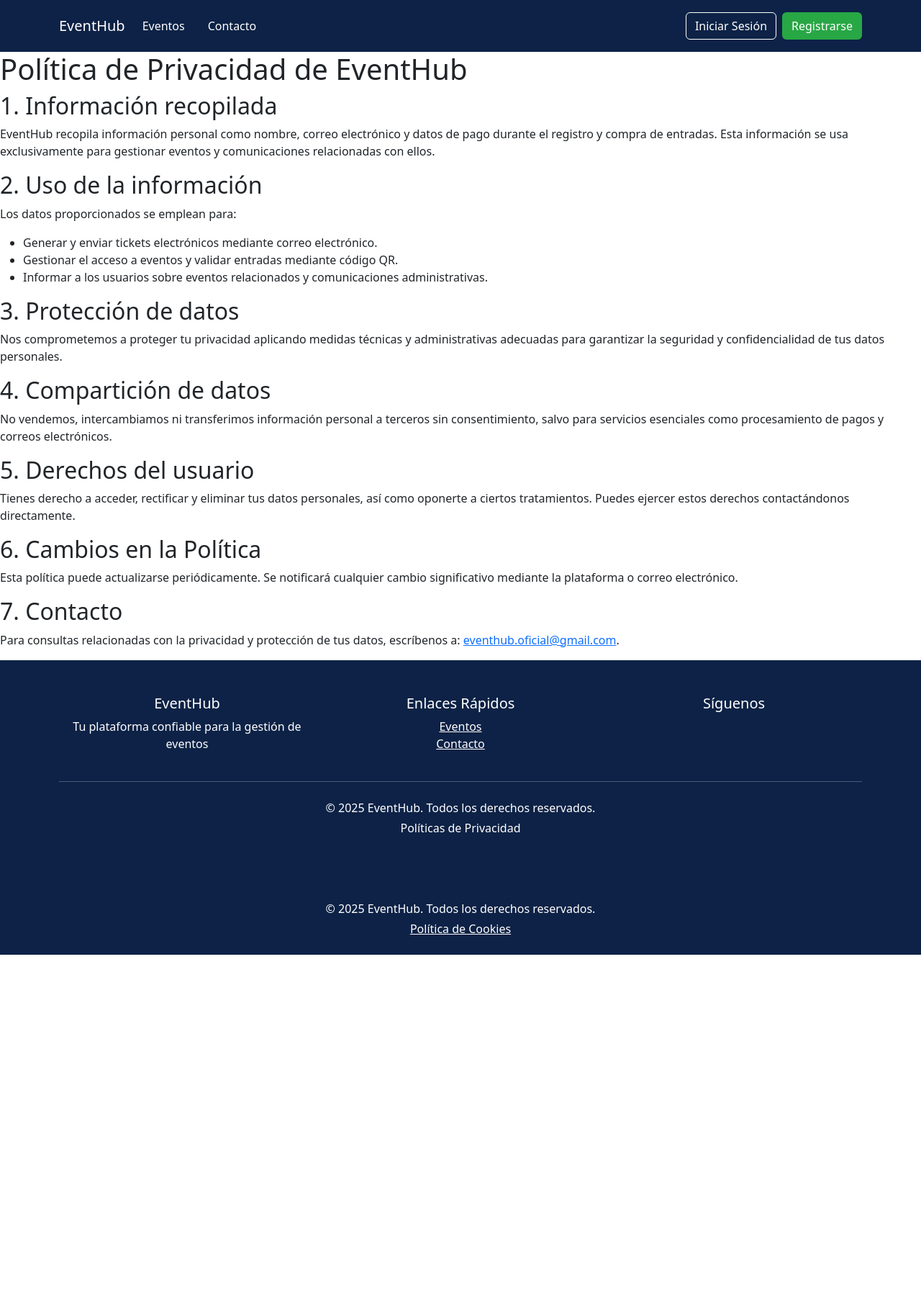
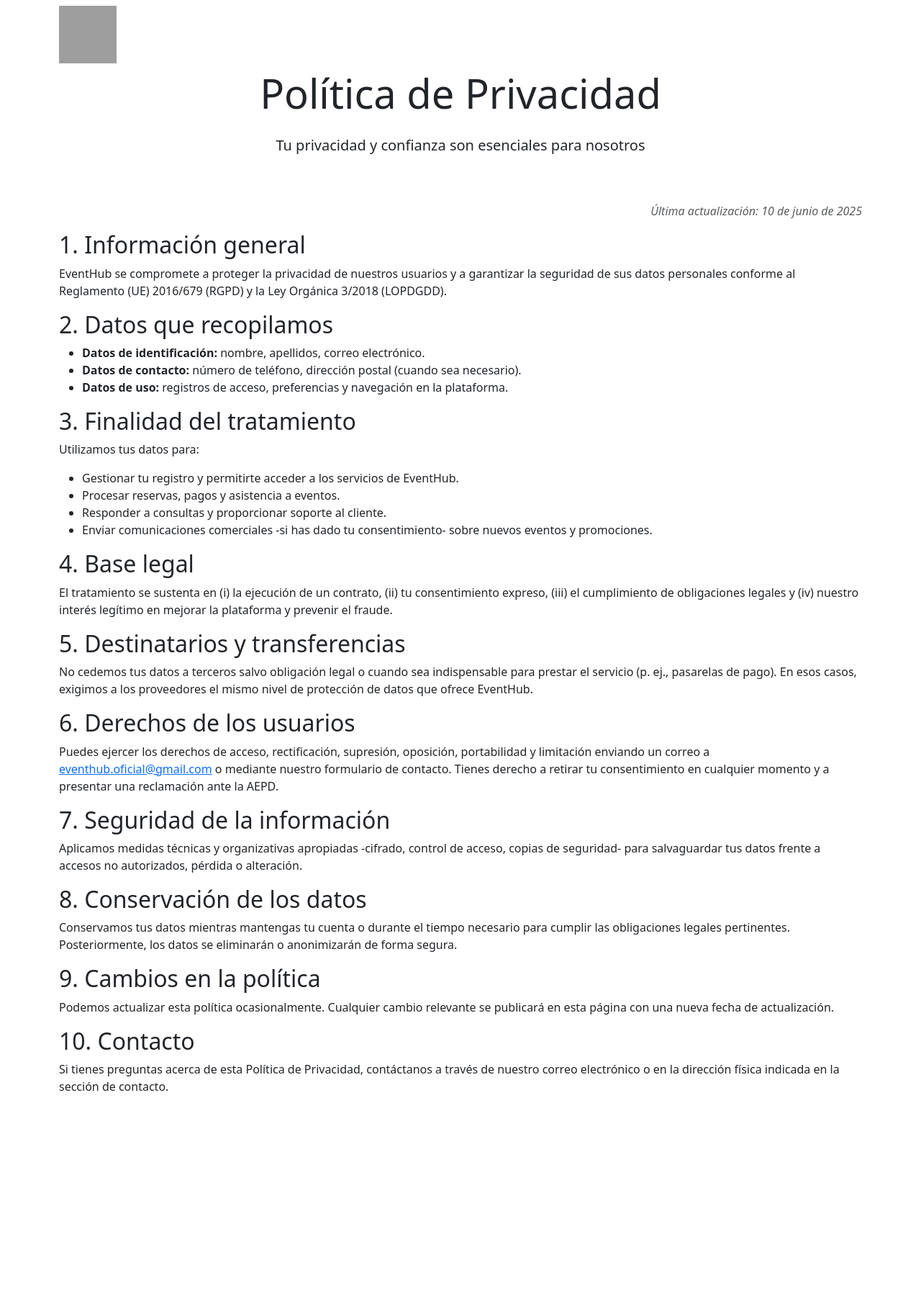
Before and after one commit to Strulop/EventHub-Proyect, a Flask app: page /cookie-policy in a window 1280 px wide. Shown: the top 1825 px of the page at 72% size. Before the commit the page ends 1326 px from the top, so only its background shows below. Run offline with Flask 3, Linux system fonts and the light colour scheme; some libraries are stand-ins or nearby versions; grey boxes are pictures that could not be loaded.

Commit message:
actualizado cookie_policy.html
esta correcto las politicas de privacidad

```diff
--- a/templates/cookie_policy.html
+++ b/templates/cookie_policy.html
@@ -1,58 +1,140 @@
+<!DOCTYPE html>
+<html lang="es">
+<head>
+  <meta charset="UTF-8">
+  <meta name="viewport" content="width=device-width, initial-scale=1.0">
+  <title>Política de Privacidad - EventHub</title>
 
-{# templates/cookie_policy.html #}
-
-{% extends "base.html" %}
-
-{% block title %}Política de Cookies – EventHub{% endblock %}
-
-{% block extra_css %}
-  <!-- Cargamos el CSS específico de la política de cookies -->
+  <!-- Bootstrap + tu hoja de estilos específica -->
+  <link href="https://cdn.jsdelivr.net/npm/bootstrap@5.3.2/dist/css/bootstrap.min.css" rel="stylesheet">
   <link rel="stylesheet" href="{{ url_for('static', filename='styles/cookie_policy.css') }}">
 
-
-
-{% endblock %}
-
-{% block content %}
-  <!DOCTYPE html>
-
-<html lang=\"es\">
-<head>
-    <meta charset=\"UTF-8\">
-    <meta name=\"viewport\" content=\"width=device-width, initial-scale=1.0\">
-    <title>Política de Privacidad - EventHub</title>
-    <link href=\"https://cdn.jsdelivr.net/npm/bootstrap@5.3.0/dist/css/bootstrap.min.css\" rel=\"stylesheet\">
+  <!-- Favicon & Font Awesome -->
+  <link rel="shortcut icon" href="{{ url_for('static', filename='img/favicon.ico') }}">
+  <link
+    rel="stylesheet"
+    href="https://cdnjs.cloudflare.com/ajax/libs/font-awesome/6.0.0/css/all.min.css"
+    integrity="sha512-..."
+    crossorigin="anonymous"
+  />
 </head>
 <body>
-    <div class=\"container my-5\">
-        <h1 class=\"mb-4\">Política de Privacidad de EventHub</h1>
 
-    <h2>1. Información recopilada</h2>
-    <p>EventHub recopila información personal como nombre, correo electrónico y datos de pago durante el registro y compra de entradas. Esta información se usa exclusivamente para gestionar eventos y comunicaciones relacionadas con ellos.</p>
+  <!-- Navbar (idéntica a la de contacto) -->
+  <nav class="navbar navbar-expand-lg navbar-dark bg-dark-blue">
+    <div class="container">
+      <img src="{{ url_for('static', filename='img/favicon.svg') }}" alt="Logo" style="width: 80px; height: 80px;">
+      <a class="navbar-brand" href="{{ url_for('home') }}">EventHub</a>
 
-    <h2>2. Uso de la información</h2>
-    <p>Los datos proporcionados se emplean para:</p>
+      <button class="navbar-toggler" type="button" data-bs-toggle="collapse" data-bs-target="#navbarNav">
+        <span class="navbar-toggler-icon"></span>
+      </button>
+
+      <div class="collapse navbar-collapse" id="navbarNav">
+        <ul class="navbar-nav me-auto">
+          <li class="nav-item">
+            <a class="nav-link" href="{{ url_for('home') }}">Ver Eventos</a>
+          </li>
+          <li class="nav-item">
+            <a class="nav-link" href="{{ url_for('contacto') }}">Contacto</a>
+          </li>
+          <li class="nav-item">
+            <a class="nav-link active" aria-current="page" href="{{ url_for('static', filename='templates/cookie_policy.html') }}">
+              Privacidad
+            </a>
+          </li>
+        </ul>
+      </div>
+    </div>
+  </nav>
+
+  <!-- Cabecera de página -->
+  <section class="page-header">
+    <div class="container text-center">
+      <h1 class="display-4 mb-4">Política de Privacidad</h1>
+      <p class="lead">Tu privacidad y confianza son esenciales para nosotros</p>
+    </div>
+  </section>
+
+  <!-- Contenido principal -->
+  <section class="policy-section py-5">
+    <div class="container">
+
+      <p class="text-muted text-end fst-italic">Última actualización: 10 de junio de 2025</p>
+
+      <h2>1. Información general</h2>
+      <p>
+        EventHub se compromete a proteger la privacidad
+        de nuestros usuarios y a garantizar la seguridad de sus datos personales conforme al
+        Reglamento (UE) 2016/679 (RGPD) y la Ley Orgánica 3/2018 (LOPDGDD).
+      </p>
+
+      <h2>2. Datos que recopilamos</h2>
       <ul>
-        <li>Generar y enviar tickets electrónicos mediante correo electrónico.</li>
-        <li>Gestionar el acceso a eventos y validar entradas mediante código QR.</li>
-        <li>Informar a los usuarios sobre eventos relacionados y comunicaciones administrativas.</li>
+        <li><strong>Datos de identificación:</strong> nombre, apellidos, correo electrónico.</li>
+        <li><strong>Datos de contacto:</strong> número de teléfono, dirección postal (cuando sea necesario).</li>
+        <li><strong>Datos de uso:</strong> registros de acceso, preferencias y navegación en la plataforma.</li>
       </ul>
 
-    <h2>3. Protección de datos</h2>
-    <p>Nos comprometemos a proteger tu privacidad aplicando medidas técnicas y administrativas adecuadas para garantizar la seguridad y confidencialidad de tus datos personales.</p>
+      <h2>3. Finalidad del tratamiento</h2>
+      <p>Utilizamos tus datos para:</p>
+      <ul>
+        <li>Gestionar tu registro y permitirte acceder a los servicios de EventHub.</li>
+        <li>Procesar reservas, pagos y asistencia a eventos.</li>
+        <li>Responder a consultas y proporcionar soporte al cliente.</li>
+        <li>Enviar comunicaciones comerciales -si has dado tu consentimiento- sobre nuevos eventos y promociones.</li>
+      </ul>
 
-    <h2>4. Compartición de datos</h2>
-    <p>No vendemos, intercambiamos ni transferimos información personal a terceros sin consentimiento, salvo para servicios esenciales como procesamiento de pagos y correos electrónicos.</p>
+      <h2>4. Base legal</h2>
+      <p>
+        El tratamiento se sustenta en (i) la ejecución de un contrato, (ii) tu consentimiento expreso,
+        (iii) el cumplimiento de obligaciones legales y (iv) nuestro interés legítimo en mejorar la
+        plataforma y prevenir el fraude.
+      </p>
 
-    <h2>5. Derechos del usuario</h2>
-    <p>Tienes derecho a acceder, rectificar y eliminar tus datos personales, así como oponerte a ciertos tratamientos. Puedes ejercer estos derechos contactándonos directamente.</p>
+      <h2>5. Destinatarios y transferencias</h2>
+      <p>
+        No cedemos tus datos a terceros salvo obligación legal o cuando sea indispensable para
+        prestar el servicio (p. ej., pasarelas de pago). En esos casos, exigimos a los proveedores
+        el mismo nivel de protección de datos que ofrece EventHub.
+      </p>
 
-    <h2>6. Cambios en la Política</h2>
-    <p>Esta política puede actualizarse periódicamente. Se notificará cualquier cambio significativo mediante la plataforma o correo electrónico.</p>
+      <h2>6. Derechos de los usuarios</h2>
+      <p>Puedes ejercer los derechos de acceso, rectificación, supresión, oposición, portabilidad y limitación enviando un correo a
+        <a href="mailto:eventhub.oficial@gmail.com">eventhub.oficial@gmail.com</a> o mediante nuestro formulario de contacto.
+        Tienes derecho a retirar tu consentimiento en cualquier momento y a presentar una reclamación ante la AEPD.
+      </p>
 
-    <h2>7. Contacto</h2>
-    <p>Para consultas relacionadas con la privacidad y protección de tus datos, escríbenos a: <a href=\"mailto:eventhub.oficial@gmail.com\">eventhub.oficial@gmail.com</a>.</p>
+      <h2>7. Seguridad de la información</h2>
+      <p>
+        Aplicamos medidas técnicas y organizativas apropiadas -cifrado, control de acceso,
+        copias de seguridad- para salvaguardar tus datos frente a accesos no autorizados,
+        pérdida o alteración.
+      </p>
 
+      <h2>8. Conservación de los datos</h2>
+      <p>
+        Conservamos tus datos mientras mantengas tu cuenta o durante el tiempo necesario para
+        cumplir las obligaciones legales pertinentes. Posteriormente, los datos se eliminarán
+        o anonimizarán de forma segura.
+      </p>
+
+      <h2>9. Cambios en la política</h2>
+      <p>
+        Podemos actualizar esta política ocasionalmente. Cualquier cambio relevante se publicará
+        en esta página con una nueva fecha de actualización.
+      </p>
+
+      <h2>10. Contacto</h2>
+      <p>
+        Si tienes preguntas acerca de esta Política de Privacidad, contáctanos a través de
+        nuestro correo electrónico o en la dirección física indicada en la sección de contacto.
+      </p>
+    </div>
+  </section>
+
+  <!-- Footer (mismo que contacto.html) -->
+  <footer>
     <footer class="bg-dark-blue text-white py-5">
         <div class="container">
             <!-- Row como flexbox con espacio entre columnas -->
@@ -78,29 +160,14 @@
                 </div>
             </div>
           </div>
-
       <hr class="mt-4 mb-4 border-light">
-
       <div class="text-center">
         <p class="mb-0">&copy; 2025 EventHub. Todos los derechos reservados.</p>
-            <p class="mt-1">
-                <a href="{{ url_for('cookie_policy') }}" class="text-white text-decoration-none">
-                Políticas de Privacidad
-                </a>
-            </p>
       </div>
     </div>
   </footer>
-</div>
 
-<script src=\"https://cdn.jsdelivr.net/npm/bootstrap@5.3.0/dist/js/bootstrap.bundle.min.js\"></script>
-
-
+  <!-- Scripts -->
+  <script src="https://cdn.jsdelivr.net/npm/bootstrap@5.3.2/dist/js/bootstrap.bundle.min.js"></script>
 </body>
 </html>
-
-{% endblock %}
-
-{% block extra_js %}
-
-{% endblock %}
```
Lines whose indentation alone changed are shown as unchanged.
